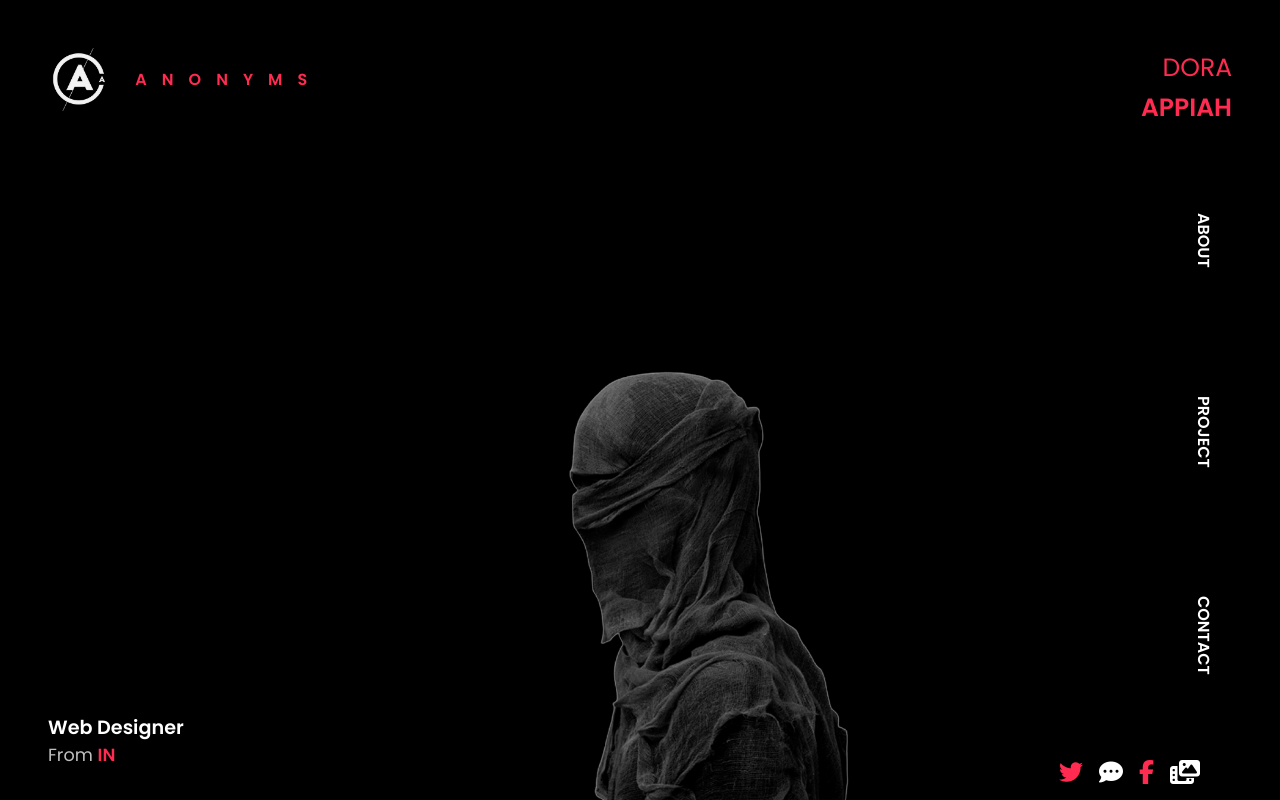
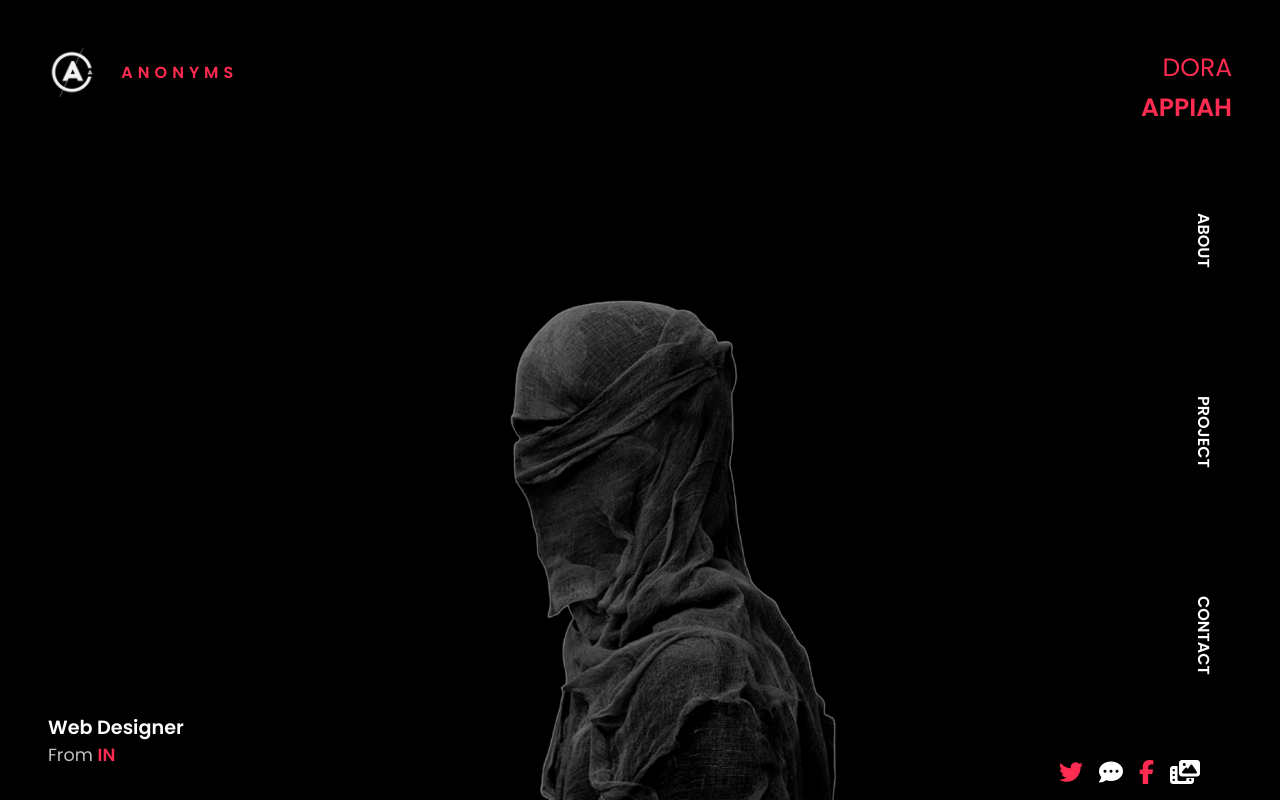
Before and after one commit to Obayaa/project_2_portfolio, a plain HTML site: page index.html in a window 1280 px wide. Drawn offline with Linux system fonts and the light colour scheme.

Commit message:
Update max-width of image wrapper and adjust letter-spacing for company name

```diff
--- a/styles.css
+++ b/styles.css
@@ -47,7 +47,7 @@ main {
 }
 
 .image-wrapper img {
-  max-width: 300px;
+  max-width: 350px;
 }
 
 .right {
@@ -64,7 +64,7 @@ main {
 }
 .company_name {
   font-size: 1rem;
-  letter-spacing: 15px;
+  letter-spacing: 5px;
 }
 .surname,
 .grey span,
```
